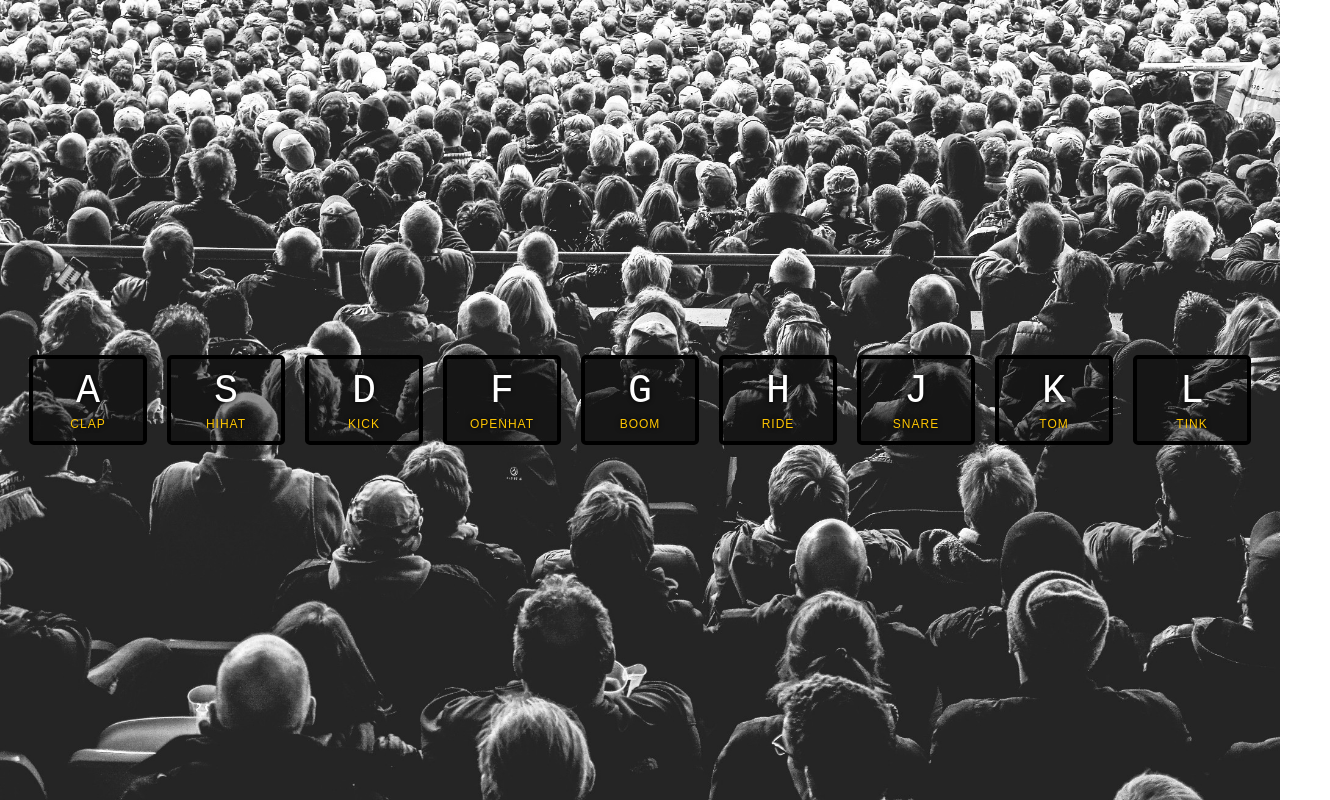
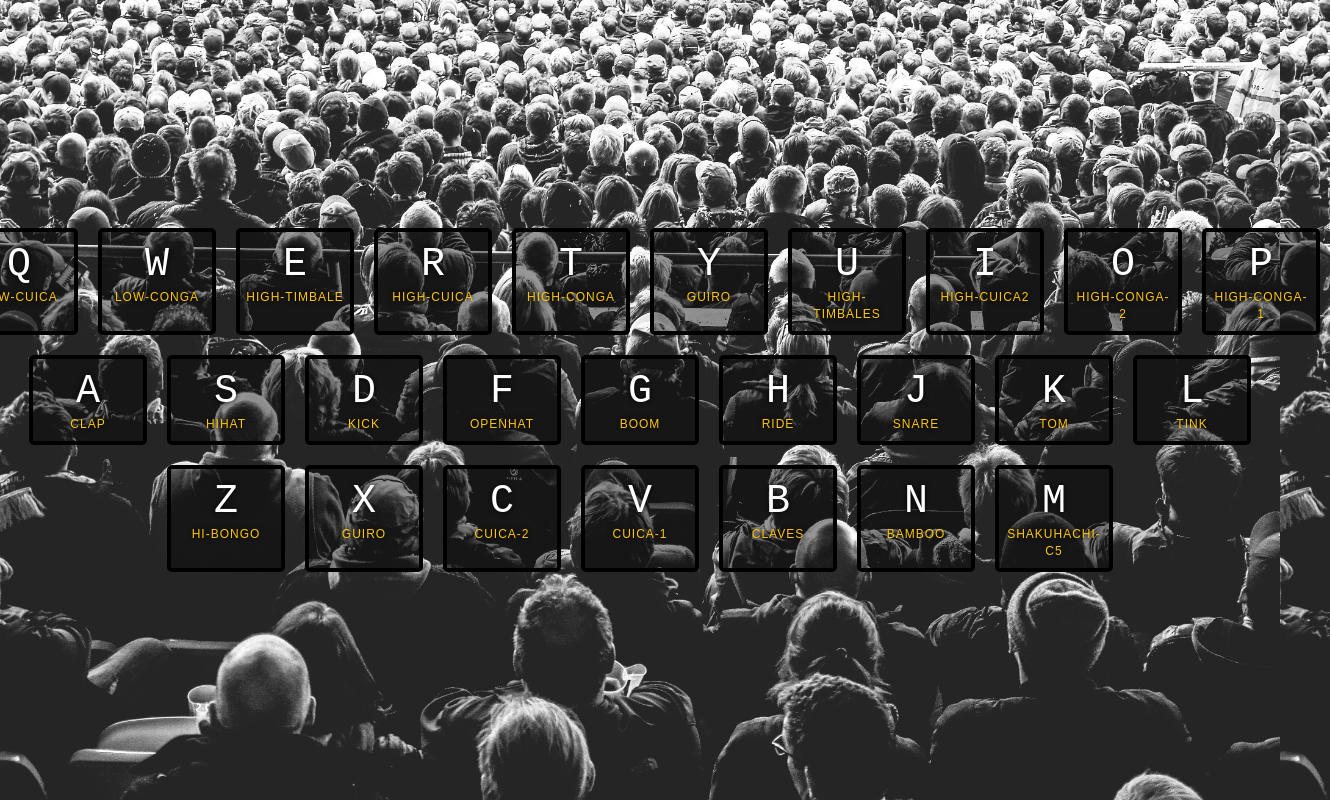
Before and after one commit to nyomansudarsana/jsdrumkit.github.io, a plain HTML site: page index.html in a window 1280 px wide. Shown: the whole page, 1330 px wide, since content can reach past the window. Drawn offline with Linux system fonts and the light colour scheme.

Commit message:
Update index.html

```diff
--- a/index.html
+++ b/index.html
@@ -4,10 +4,53 @@
   <meta charset="UTF-8">
   <title>JS Drum Kit</title>
   <link rel="stylesheet" href="style.css">
-  <link rel="icon" href="https://fav.farm/✅" />
+  <link rel="icon" href="https://fav.farm/🔥" />
 </head>
 <body>
 
+<div class="container">
+  <div class="keys">
+    <div data-key="81" class="key">
+      <kbd>Q</kbd>
+      <span class="sound">Low-Cuica</span>
+    </div>
+    <div data-key="87" class="key">
+      <kbd>W</kbd>
+      <span class="sound">Low-Conga</span>
+    </div>
+    <div data-key="69" class="key">
+      <kbd>E</kbd>
+      <span class="sound">High-Timbale</span>
+    </div>
+    <div data-key="82" class="key">
+      <kbd>R</kbd>
+      <span class="sound">High-Cuica</span>
+    </div>
+    <div data-key="84" class="key">
+      <kbd>T</kbd>
+      <span class="sound">High-Conga</span>
+    </div>
+    <div data-key="89" class="key">
+      <kbd>Y</kbd>
+      <span class="sound">Guiro</span>
+    </div>
+    <div data-key="85" class="key">
+      <kbd>U</kbd>
+      <span class="sound">High-Timbales</span>
+    </div>
+    <div data-key="73" class="key">
+      <kbd>I</kbd>
+      <span class="sound">High-Cuica2</span>
+    </div>
+    <div data-key="79" class="key">
+      <kbd>O</kbd>
+      <span class="sound">High-Conga-2</span>
+    </div>
+    <div data-key="80" class="key">
+      <kbd>P</kbd>
+      <span class="sound">High-Conga-1</span>
+    </div>
+  </div>
 
   <div class="keys">
     <div data-key="65" class="key">
@@ -48,6 +91,51 @@
     </div>
   </div>
 
+  <div class="keys">
+    <div data-key="90" class="key">
+      <kbd>Z</kbd>
+      <span class="sound">Hi-Bongo</span>
+    </div>
+    <div data-key="88" class="key">
+      <kbd>X</kbd>
+      <span class="sound">Guiro</span>
+    </div>
+    <div data-key="67" class="key">
+      <kbd>C</kbd>
+      <span class="sound">Cuica-2</span>
+    </div>
+    <div data-key="86" class="key">
+      <kbd>V</kbd>
+      <span class="sound">Cuica-1</span>
+    </div>
+    <div data-key="66" class="key">
+      <kbd>B</kbd>
+      <span class="sound">Claves</span>
+    </div>
+    <div data-key="78" class="key">
+      <kbd>N</kbd>
+      <span class="sound">Bamboo</span>
+    </div>
+    <div data-key="77" class="key">
+      <kbd>M</kbd>
+      <span class="sound">Shakuhachi-C5</span>
+    </div>
+  </div>
+
+</div>
+
+  <audio data-key="81" src="sounds/Korg-TR-Rack-Standard-Kit-Low-Cuica.wav"></audio>
+  <audio data-key="87" src="sounds/Korg-TR-Rack-Standard-Kit-High-Cuica.wav"></audio>
+  <audio data-key="69" src="sounds/Korg-N1R-Short-Guiro.wav"></audio>
+  <audio data-key="82" src="sounds/Korg-N1R-Open-Surdo.wav"></audio>
+  <audio data-key="84" src="sounds/Korg-N1R-Mute-Surdo.wav"></audio>
+  <audio data-key="89" src="sounds/Korg-N1R-Maracas.wav"></audio>
+  <audio data-key="85" src="sounds/Korg-N1R-Low-Timbale.wav"></audio>
+  <audio data-key="73" src="sounds/Korg-N1R-Low-Bongo.wav"></audio>
+  <audio data-key="79" src="sounds/Korg-N1R-Long-Guiro.wav"></audio>
+  <audio data-key="80" src="sounds/Korg-N1R-High-Bongo.wav"></audio>
+
+
   <audio data-key="65" src="sounds/clap.wav"></audio>
   <audio data-key="83" src="sounds/hihat.wav"></audio>
   <audio data-key="68" src="sounds/kick.wav"></audio>
@@ -58,25 +146,38 @@
   <audio data-key="75" src="sounds/tom.wav"></audio>
   <audio data-key="76" src="sounds/tink.wav"></audio>
 
+  <audio data-key="90" src="sounds/Korg-N1R-Claves.wav"></audio>
+  <audio data-key="88" src="sounds/Korg-N1R-Castanets.wav"></audio>
+  <audio data-key="67" src="sounds/Korg-N1R-Cabasa.wav"></audio>
+  <audio data-key="86" src="sounds/Kawai-K11-Low-Timbale.wav"></audio>
+  <audio data-key="66" src="sounds/Kawai-K11-High-Cuica.wav"></audio>
+  <audio data-key="78" src="sounds/Kawai-K11-Guiro.wav"></audio>
+  <audio data-key="77" src="sounds/Bamboo.wav"></audio>
+
+
 <script>
-  function removeTransition(e) {
-    if (e.propertyName !== 'transform') return;
-    e.target.classList.remove('playing');
-  }
 
   function playSound(e) {
     const audio = document.querySelector(`audio[data-key="${e.keyCode}"]`);
-    const key = document.querySelector(`div[data-key="${e.keyCode}"]`);
-    if (!audio) return;
-
-    key.classList.add('playing');
-    audio.currentTime = 0;
+    const key = document.querySelector(`.key[data-key="${e.keyCode}"]`);
+    if(!audio) return;
+    audio.currentTime=0; // rewind from start
     audio.play();
+    console.log(key);
+    key.classList.add('playing')
   }
 
-  const keys = Array.from(document.querySelectorAll('.key'));
-  keys.forEach(key => key.addEventListener('transitionend', removeTransition));
-  window.addEventListener('keydown', playSound);
+  function removeTransition(e) {
+      if(e.propertyName != 'transform') return ; // skip it if not transform
+      // console.log(e.propertyName);
+      this.classList.remove('playing');
+    };
+
+    const keys = document.querySelectorAll('.key');
+    keys.forEach(key => key.addEventListener('transitionend', removeTransition));
+
+  window.addEventListener('keydown', playSound );
+
 </script>
 
 
```
